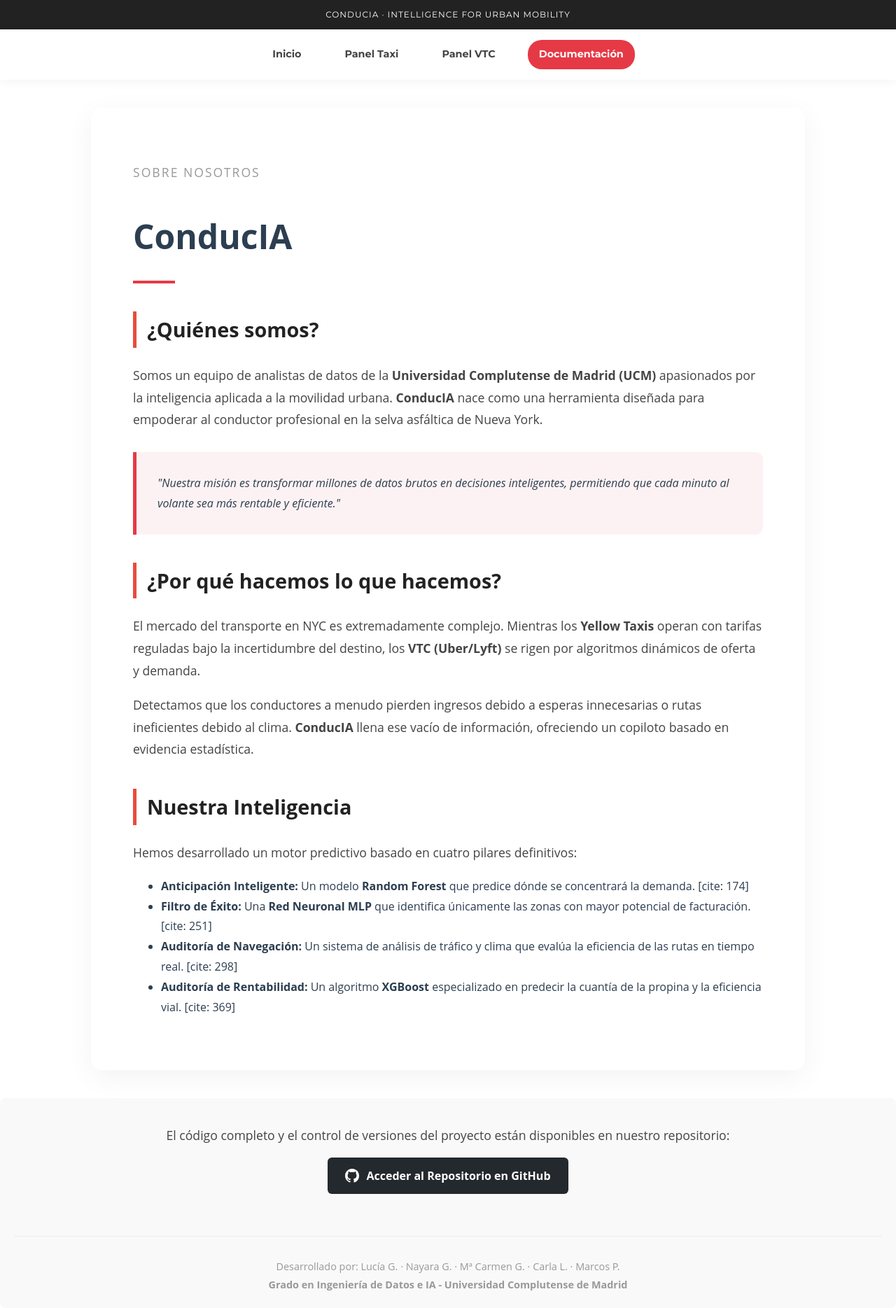
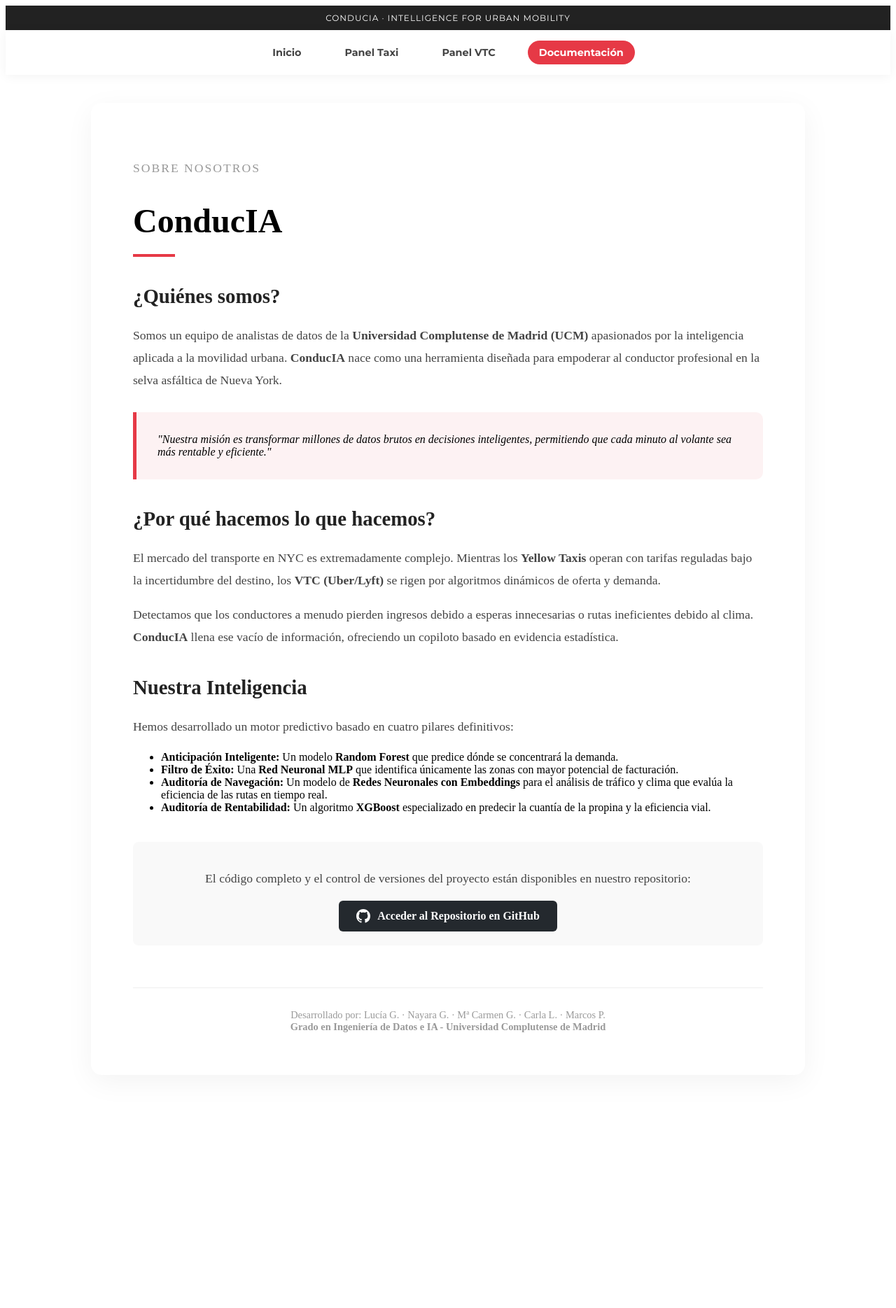
Before and after one commit to carmengranadosv/PD2-conducIA, a FastAPI app: page /documentacion in a window 1280 px wide. Shown: the whole page at 70% size. After the commit the page ends 1475 px from the top, so only its background shows below. Run offline with FastAPI, Linux system fonts and the light colour scheme; parts of the project's set-up code (start-up, migrations or seed data) failed here and were passed over.

Commit message:
Update documentacion.html

```diff
--- a/despliegue/templates/documentacion.html
+++ b/despliegue/templates/documentacion.html
@@ -4,11 +4,11 @@
     <meta charset="UTF-8">
     <title>ConducIA - Quiénes Somos</title>
     <link href="https://fonts.googleapis.com/css2?family=Montserrat:wght@300;400;700&display=swap" rel="stylesheet">
-    <link rel="stylesheet" href="style.css">
     <style>
         .top-bar { background: #222; color: white; padding: 10px 0; text-align: center; font-family: 'Montserrat', sans-serif; font-size: 0.75rem; letter-spacing: 1px; text-transform: uppercase; }
         .main-nav { background: rgba(255, 255, 255, 0.95); backdrop-filter: blur(10px); padding: 15px 0; position: sticky; top: 0; z-index: 1000; box-shadow: 0 2px 15px rgba(0,0,0,0.05); display: flex; justify-content: center; align-items: center; gap: 30px; }
         .main-nav a { text-decoration: none; color: #444; font-family: 'Montserrat', sans-serif; font-weight: 600; font-size: 0.9rem; transition: all 0.3s ease; padding: 8px 16px; border-radius: 20px; }
+        .main-nav a:hover { color: #e63946; background: rgba(230, 57, 70, 0.05); }
         .main-nav a.active { background: #e63946; color: white; }
         .doc-wrapper { max-width: 900px; margin: 40px auto; background: white; padding: 60px; border-radius: 15px; box-shadow: 0 10px 40px rgba(0,0,0,0.05); }
         .linea-roja { width: 60px; height: 4px; background: #e63946; margin: 20px 0; }
@@ -16,17 +16,18 @@
         h2 { font-size: 1.8rem; margin-top: 40px; color: #222; }
         p { line-height: 1.8; color: #444; font-size: 1.1rem; }
         .caja-mision { border-left: 5px solid #e63946; background: #fdf2f3; padding: 30px; margin: 30px 0; border-radius: 0 10px 10px 0; font-style: italic; }
-        .badge { background: #e63946; color: white; padding: 5px 12px; border-radius: 5px; font-size: 0.8rem; font-weight: bold; }
     </style>
 </head>
 <body>
     <header class="top-bar"><span>ConducIA · Intelligence for Urban Mobility</span></header>
     <nav class="main-nav">
-        <a href="index.html">Inicio</a>
-        <a href="taxi.html">Panel Taxi</a>
-        <a href="vtc.html">Panel VTC</a>
-        <a href="documentacion.html" class="active">Documentación</a>
+        <a href="/">Inicio</a>
+        <a href="/taxi">Panel Taxi</a>
+        <a href="/vtc">Panel VTC</a>
+        <a href="/documentacion"
+        class="active">Documentación</a>
     </nav>
+
     <div class="doc-wrapper">
         <p style="text-transform: uppercase; color: #999; letter-spacing: 2px;">Sobre nosotros</p>
         <h1>ConducIA</h1>
@@ -46,13 +47,11 @@
         <h2>Nuestra Inteligencia</h2>
         <p>Hemos desarrollado un motor predictivo basado en cuatro pilares definitivos:</p>
         <ul>
-            <li><strong>Anticipación Inteligente:</strong> Un modelo <strong>Random Forest</strong> que predice dónde se concentrará la demanda. [cite: 174]</li>
-            <li><strong>Filtro de Éxito:</strong> Una <strong>Red Neuronal MLP</strong> que identifica únicamente las zonas con mayor potencial de facturación. [cite: 251]</li>
-            <li><strong>Auditoría de Navegación:</strong> Un sistema de análisis de tráfico y clima que evalúa la eficiencia de las rutas en tiempo real. [cite: 298]</li>
-            <li><strong>Auditoría de Rentabilidad:</strong> Un algoritmo <strong>XGBoost</strong> especializado en predecir la cuantía de la propina y la eficiencia vial. [cite: 369]</li>
+            <li><strong>Anticipación Inteligente:</strong> Un modelo <strong>Random Forest</strong> que predice dónde se concentrará la demanda.</li>
+            <li><strong>Filtro de Éxito:</strong> Una <strong>Red Neuronal MLP</strong> que identifica únicamente las zonas con mayor potencial de facturación.</li>
+            <li><strong>Auditoría de Navegación:</strong> Un modelo de <strong>Redes Neuronales con Embeddings</strong> para el análisis de tráfico y clima que evalúa la eficiencia de las rutas en tiempo real.</li>
+            <li><strong>Auditoría de Rentabilidad:</strong> Un algoritmo <strong>XGBoost</strong> especializado en predecir la cuantía de la propina y la eficiencia vial.</li>
         </ul>
-
-    </div>
 
         <div style="text-align: center; margin-top: 40px; padding: 20px; background: #f9f9f9; border-radius: 8px;">
             <p style="margin-bottom: 15px;">El código completo y el control de versiones del proyecto están disponibles en nuestro repositorio:</p>
@@ -63,7 +62,7 @@
                 </svg>
                 Acceder al Repositorio en GitHub
             </a>
-
+        </div>
 
         <footer style="margin-top: 60px; padding-top: 30px; border-top: 1px solid #eee; text-align: center; color: #999; font-size: 0.9rem;">
             Desarrollado por: Lucía G. · Nayara G. · Mª Carmen G. · Carla L. · Marcos P.<br>
```
Lines whose indentation alone changed are shown as unchanged.
